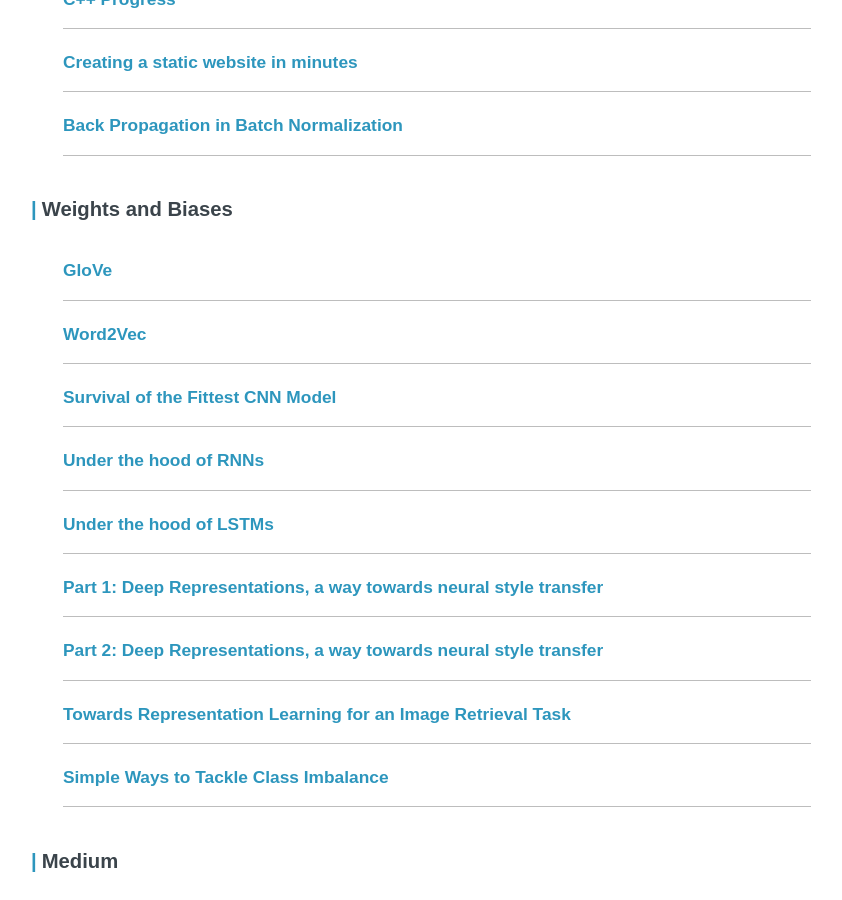
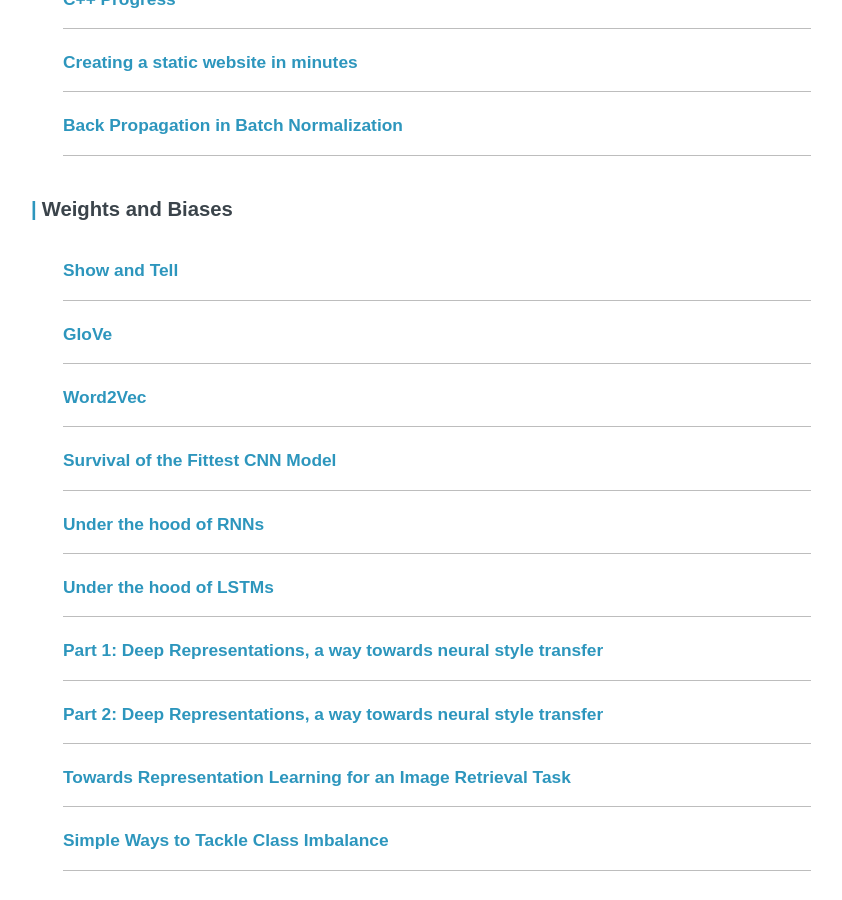
Before and after one commit to ariG23498/ariG23498.github.io, a Jekyll site: the page built from blogs.md, in a window 1280 px wide and 900 px high, scrolled down 448 px. Shown: the whole window, without its empty margins (219-1061 px from the left). Built offline with Jekyll 4.4.1, drawn with Linux system fonts in a browser that asks for light colours.

Commit message:
Update blogs.md

```diff
--- a/blogs.md
+++ b/blogs.md
@@ -17,6 +17,9 @@ permalink: /posts
         <a class="archive-item-link" href="{{site.url}}/assets/BatchNorm.pdf">Back Propagation in Batch Normalization</a>
     </article>
     <h3>Weights and Biases</h3>
+    <article class="archive-item">
+        <a class="archive-item-link" href="http://bit.ly/img_cap">Show and Tell</a>
+    </article>
     <article class="archive-item">
         <a class="archive-item-link" href="https://wandb.ai/authors/embeddings-2/reports/GloVe--VmlldzozNDg2NTQ">GloVe</a>
     </article>
```
